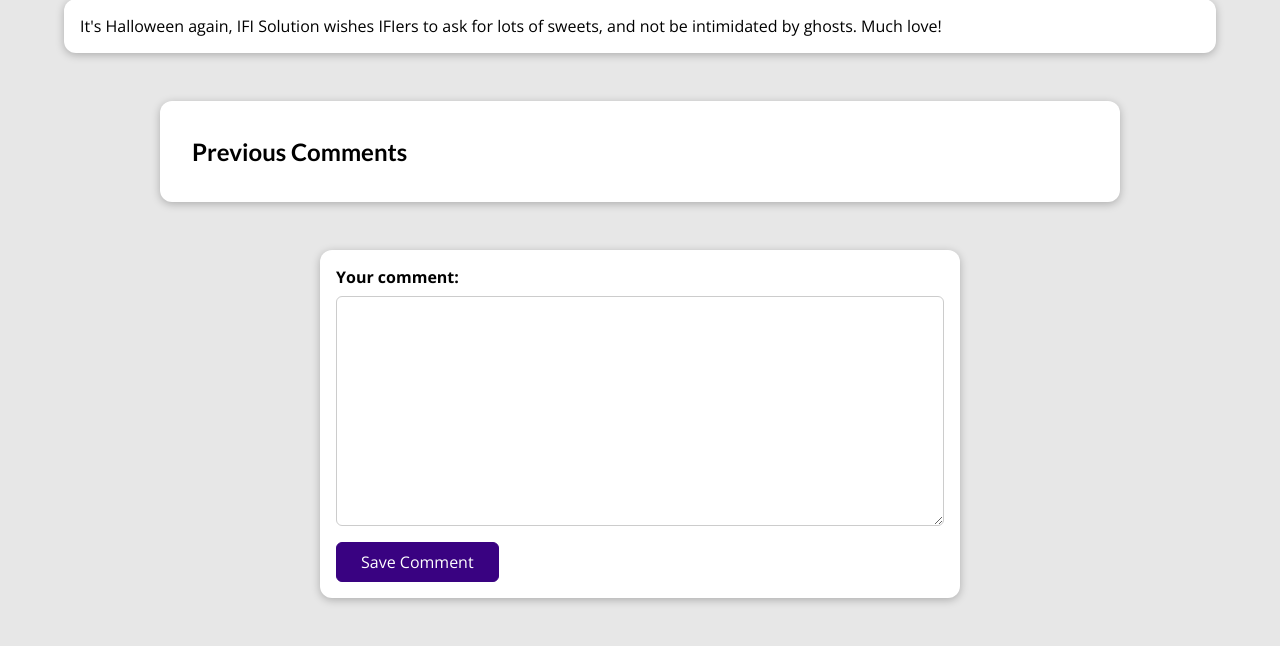
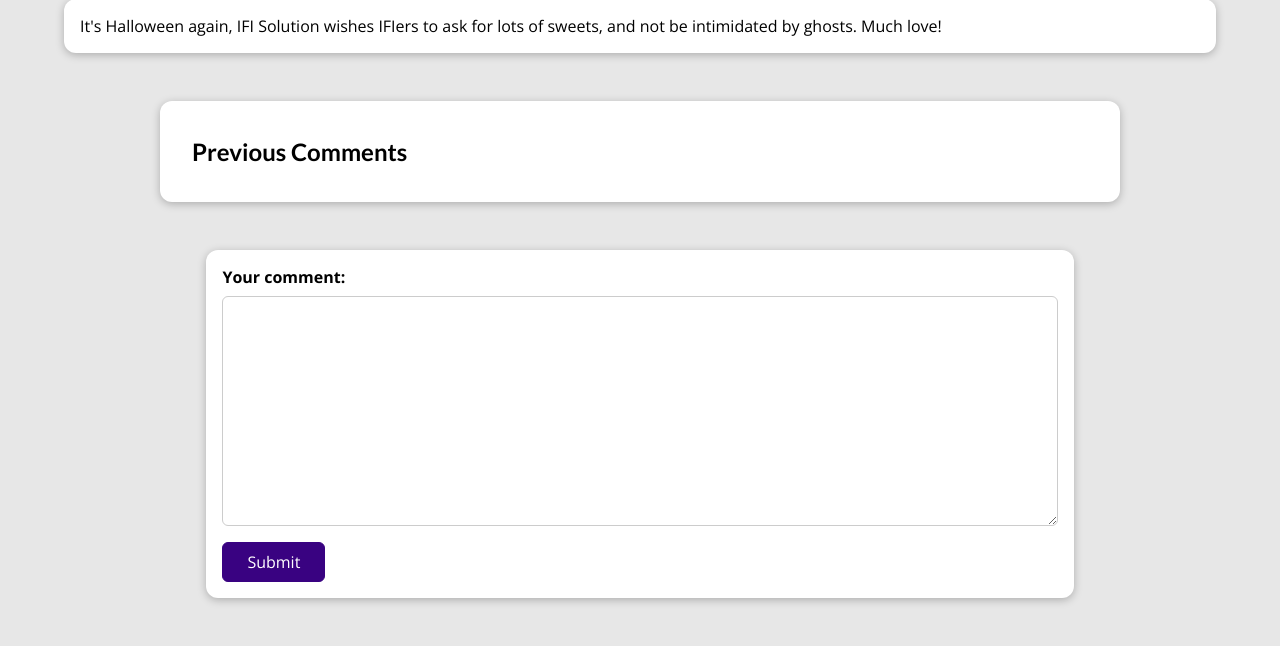
Before and after one commit to 0348468xxx/CompanyBlog, a Django app: a page that uses blog/templates/blog/post-detail.html in a window 1280 px wide. Shown: the part 529-1175 px from the top of the page. Run offline with Django 3.2, Linux system fonts and the light colour scheme; data comes from the database, SQL or seed files in the repository; both versions use the stored data as it was after the commit; some libraries are stand-ins or nearby versions.

Commit message:
new updates 22_12_2021

```diff
--- a/CompanyBlog/urls.py
+++ b/CompanyBlog/urls.py
@@ -22,7 +22,7 @@
 urlpatterns = [
     path('admin/', admin.site.urls),
     path('tinymce/', include('tinymce.urls')),
-    path('ckeditor', include('ckeditor_uploader.urls')),
+    path('ckeditor/', include('ckeditor_uploader.urls')),
     path('', include('blog.urls')),
     path('', include('login.urls')),
 ] + static(settings.MEDIA_URL, document_root=settings.MEDIA_ROOT)
--- a/blog/models.py
+++ b/blog/models.py
@@ -6,6 +6,7 @@
 from django.core.validators import MinLengthValidator
 from tinymce.models import HTMLField
 from ckeditor.fields import RichTextField
+from ckeditor_uploader.fields import RichTextUploadingField
 
 
 
@@ -34,7 +35,7 @@
     image = models.ImageField(upload_to="posts", null=True)
     date = models.DateTimeField(auto_now=True)
     slug = models.SlugField(unique=True, db_index=True)
-    content = RichTextField(blank=True, null=True)
+    content = RichTextUploadingField()
     author = models.ForeignKey(
         Author, on_delete=models.SET_NULL, related_name="posts", null=True)
     tags = models.ManyToManyField(Tag)
@@ -53,7 +54,7 @@
 class Comment(models.Model):
     # user_name = models.CharField(max_length=120)
     # user_emai = models.CharField()
-    text = models.TextField(max_length=400)
+    text = RichTextField()
     post = models.ForeignKey(
         Post, on_delete=models.CASCADE, related_name="comments")
 
--- a/blog/static/blog/post-detail.css
+++ b/blog/static/blog/post-detail.css
@@ -96,7 +96,7 @@
   #comment-form {
     margin: 3rem auto;
     width: 90%;
-    max-width: 40rem;
+    max-width: 54.2rem;
     border-radius: 12px;
     background-color: white;
     box-shadow: 0 2px 8px rgba(0, 0, 0, 0.25);
--- a/blog/templates/blog/post-detail.html
+++ b/blog/templates/blog/post-detail.html
@@ -53,25 +53,29 @@
         <ul>
             {% for comment in comments %}
                 <li>
-                    <p> {{ comment.text|linebreaks }}</p>
+                    <p> {{ comment.text|safe }}</p>
                 </li>
             {% endfor %}
         </ul>
     </section>
 
     <section id="comment-form">
-        {% comment %} <h2>Your Comment</h2> {% endcomment %}
-        <form action="{% url 'post-detail-page' post.slug %}" method="POST">
+        <form action="{% url 'post-detail-page' post.slug %}" method="POST" enctype="multipart/form-data">
             {% csrf_token %}
             {% for form_field in comment_form %}
-                <div class="form-control {% if form_field.errors %}invalid{% endif %}">
+                 <div class="form-control {% if form_field.errors %}invalid{% endif %}">
                     {{ form_field.label_tag }}
                     {{ form_field }}
                     {{ form_field.errors }}
                 </div>
+            <button>Submit</button>
             {% endfor %}
-            <button>Save Comment</button>
+
         </form>
     </section>
 
+
+
+<script type="text/javascript" src="{% static "ckeditor/ckeditor-init.js" %}"></script>
+<script type="text/javascript" src="{% static "ckeditor/ckeditor/ckeditor.js" %}"></script>
 {% endblock  %}
```
Also changed, not shown: blog/migrations/0006_alter_post_content.py (added), blog/migrations/0007_alter_comment_text.py (added), blog/migrations/0008_alter_comment_text.py (added), db.sqlite3, uploads/uploads/2021/12/22/happy-womens-day-2021.jpg (added).
